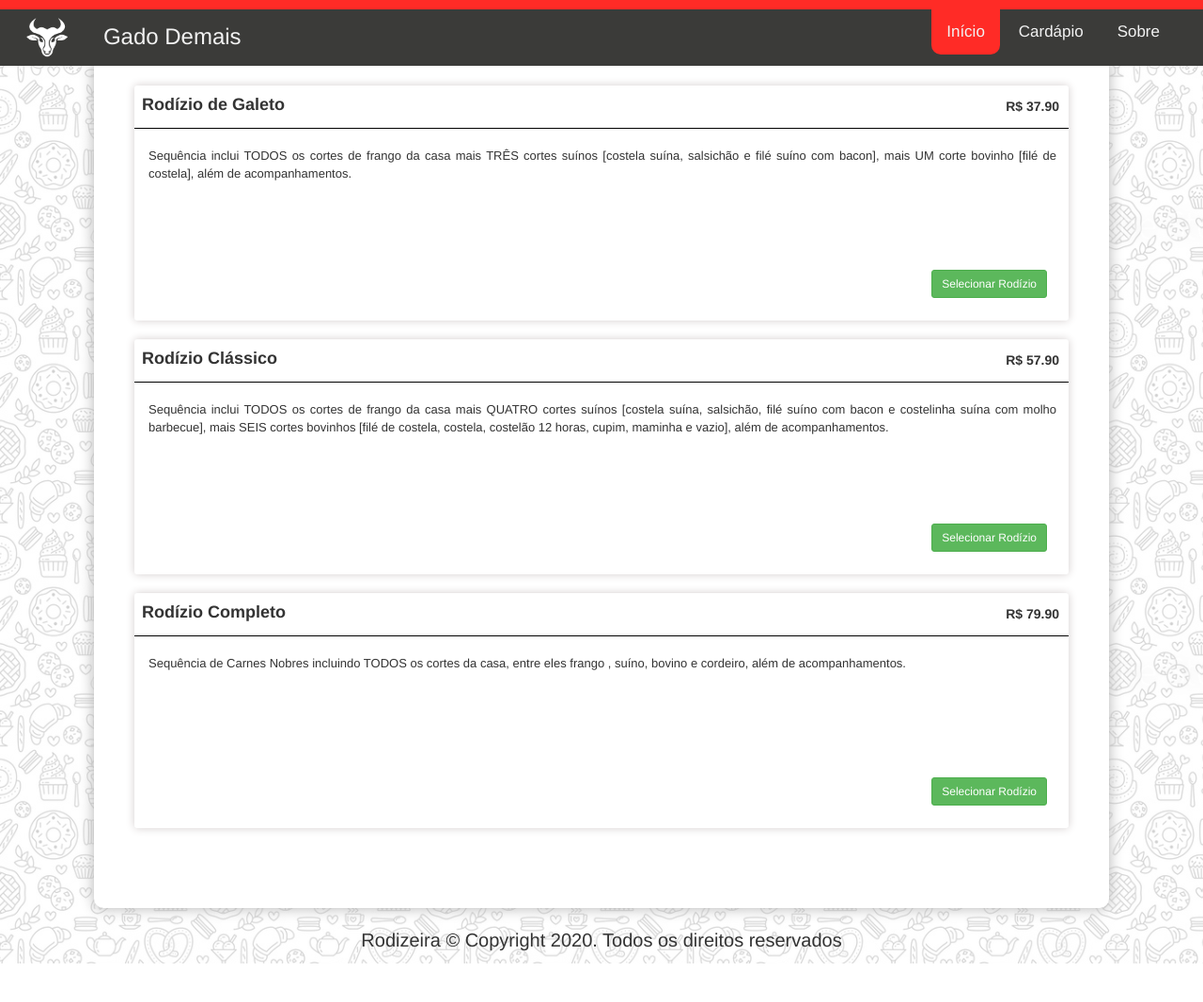
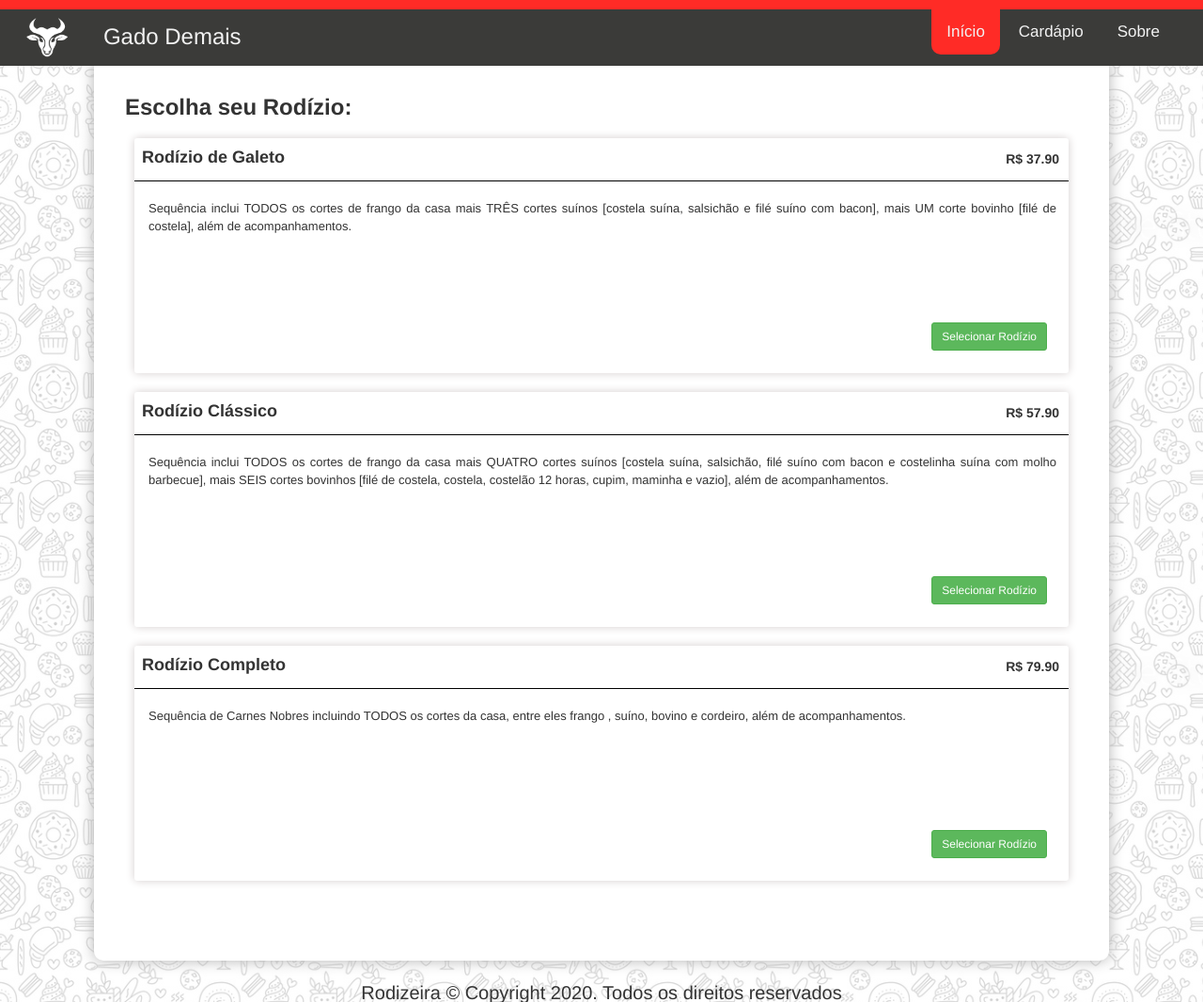
Before and after one commit to eduardassilva/tcc-rodizeira-cliente, a PHP site: page / in a window 1280 px wide. Shown: the top 1066 px of the page at 94% size. Before the commit the page ends 1025 px from the top, so only its background shows below. Run offline with PHP 8.4, Linux system fonts and the light colour scheme.

Commit message:
Add files via upload

```diff
--- a/srcClient/index.php
+++ b/srcClient/index.php
@@ -38,6 +38,8 @@
 
 		<div id="container" class="box-shadow">
 			<div id="navInicio" class="tabContent">
+
+				<h3>Escolha seu Rodízio:</h3>
 
 				<div id="rodizioDiv">
 				</div>
```
